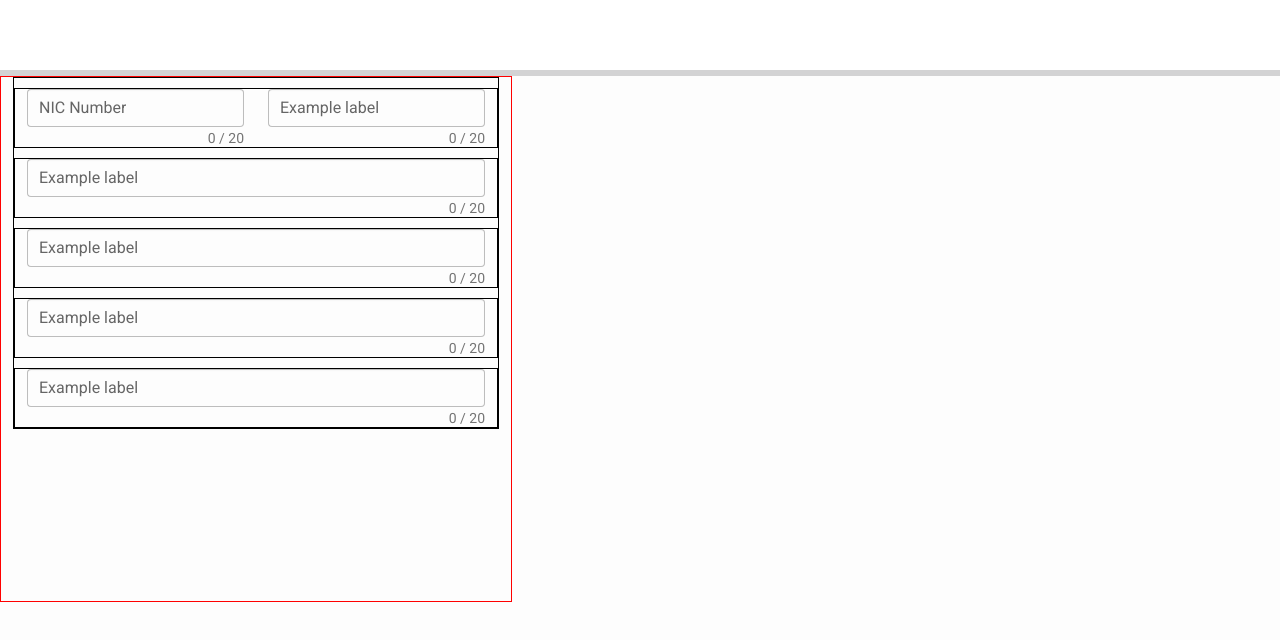
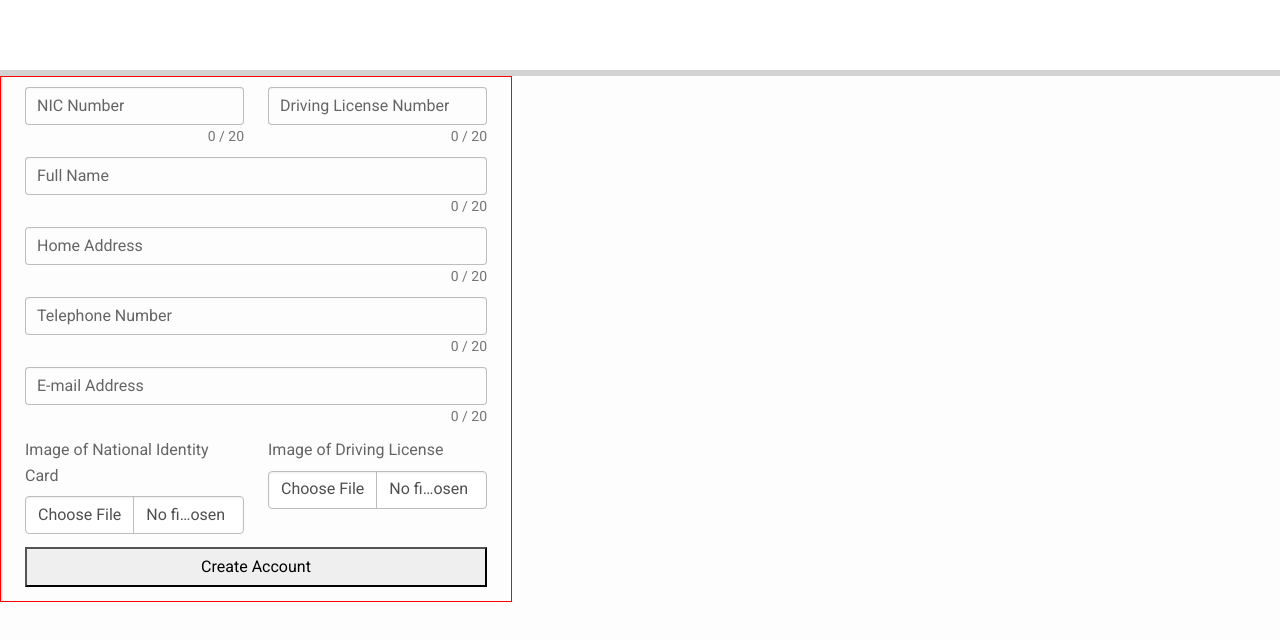
Before and after one commit to DinuthDheeraka/spring-car-rental-system, a plain HTML site: page SPRING-CAR-RENTAL-FRONT-END/car-rental-spa/index.html in a window 1280 px wide. Drawn offline with nearby package versions, Linux system fonts and the light colour scheme.

Commit message:
updated customer register form

```diff
--- a/SPRING-CAR-RENTAL-FRONT-END/car-rental-spa/assets/styles/css/customer-registration-form-styles.css
+++ b/SPRING-CAR-RENTAL-FRONT-END/car-rental-spa/assets/styles/css/customer-registration-form-styles.css
@@ -14,20 +14,26 @@
     position: relative;
     width: 100%;
     /*position: absolute;*/
-    border: 1px solid #9e1212;
+    /*border: 1px solid #9e1212;*/
     height: 40px;
     margin: auto;
     margin-top: 20px;
 }
 
+#create-account-btn{
+    margin-top: 40px;
+    width: 100%;
+    height: 40px;
+}
+
 #flex{
-    border: 1px solid black;
+    /*border: 1px solid black;*/
     display: flex;
     flex-direction: column;
 }
 
 #flex>section{
-    border: 1px solid black;
+    /*border: 1px solid black;*/
     height: 60px;
     margin-top: 10px;
 }
--- a/SPRING-CAR-RENTAL-FRONT-END/car-rental-spa/index.html
+++ b/SPRING-CAR-RENTAL-FRONT-END/car-rental-spa/index.html
@@ -47,7 +47,7 @@
                         <section class="col-6">
                             <div class="form-outline">
                                 <input type="text" id="form17" class="form-control" data-mdb-showcounter="true" maxlength="20" />
-                                <label class="form-label" for="form16">Example label</label>
+                                <label class="form-label" for="form16">Driving License Number</label>
                                 <div class="form-helper"></div>
                             </div>
                         </section>
@@ -57,7 +57,7 @@
                         <section class="col-12">
                             <div class="form-outline">
                                 <input type="text" id="form18" class="form-control" data-mdb-showcounter="true" maxlength="20" />
-                                <label class="form-label" for="form16">Example label</label>
+                                <label class="form-label" for="form16">Full Name</label>
                                 <div class="form-helper"></div>
                             </div>
                         </section>
@@ -67,7 +67,7 @@
                         <section class="col-12">
                             <div class="form-outline">
                                 <input type="text" id="form20" class="form-control" data-mdb-showcounter="true" maxlength="20" />
-                                <label class="form-label" for="form16">Example label</label>
+                                <label class="form-label" for="form16">Home Address</label>
                                 <div class="form-helper"></div>
                             </div>
                         </section>
@@ -77,7 +77,7 @@
                         <section class="col-12">
                             <div class="form-outline">
                                 <input type="text" id="form21" class="form-control" data-mdb-showcounter="true" maxlength="20" />
-                                <label class="form-label" for="form16">Example label</label>
+                                <label class="form-label" for="form16">Telephone Number</label>
                                 <div class="form-helper"></div>
                             </div>
                         </section>
@@ -87,9 +87,26 @@
                         <section class="col-12">
                             <div class="form-outline">
                                 <input type="text" id="form22" class="form-control" data-mdb-showcounter="true" maxlength="20" />
-                                <label class="form-label" for="form16">Example label</label>
+                                <label class="form-label" for="form16">E-mail Address</label>
                                 <div class="form-helper"></div>
                             </div>
+                        </section>
+                    </section>
+
+                    <section class="row" id="file-chooser-row">
+                        <section class="col-6">
+                            <label class="form-label" for="customFile1">Image of National Identity Card</label>
+                            <input type="file" class="form-control" id="customFile1" />
+                        </section>
+                        <section class="col-6">
+                            <label class="form-label" for="customFile2">Image of Driving License</label>
+                            <input type="file" class="form-control" id="customFile2" />
+                        </section>
+                    </section>
+
+                    <section class="row">
+                        <section class="col-12">
+                            <button id="create-account-btn">Create Account</button>
                         </section>
                     </section>
                 </section>
```
